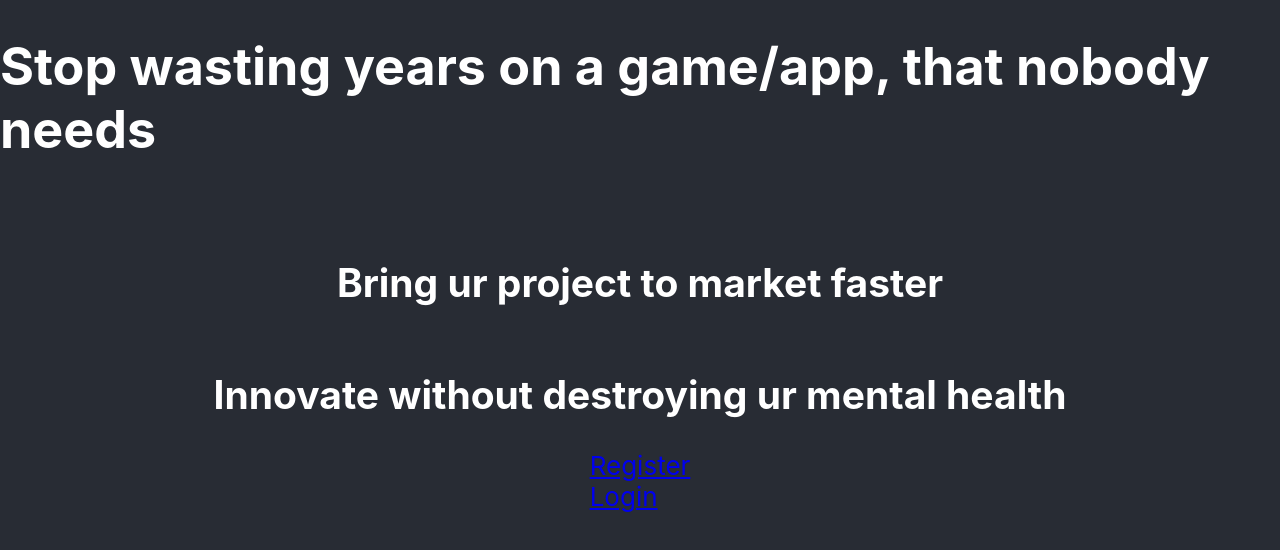
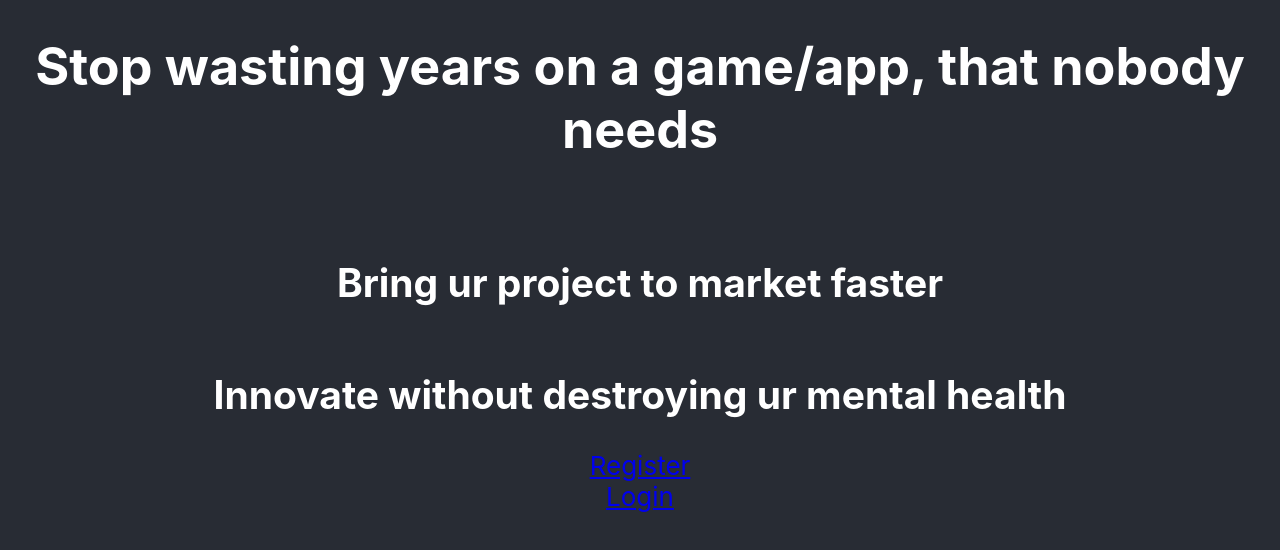
Before and after one commit to IGGAMEMAKER/IndieMarketingTool, a React (Create React App) app in the folder app/my-app/: page / in a window 1280 px wide. Shown: the top 550 px of the page. Built offline with nearby package versions, Linux system fonts and the light colour scheme; no server answers; what flux would draw is missing.

Commit message:
Site update:

```diff
--- a/app/my-app/src/App.css
+++ b/app/my-app/src/App.css
@@ -1,5 +1,3 @@
-$phone: 420px;
-
 .App {
   text-align: center;
 }
@@ -77,11 +75,11 @@ $phone: 420px;
   color: #282c34;
 }
 
-@media (max-width: 420px) {
-  .Audience-Container {
-    grid-template-columns: repeat(1, minmax(0, 1fr));
-  }
-}
+/*@media (max-width: 420px) {*/
+/*  .Audience-Container {*/
+/*    grid-template-columns: repeat(1, minmax(0, 1fr));*/
+/*  }*/
+/*}*/
 
 .Channel-item {
   display: block;
```
